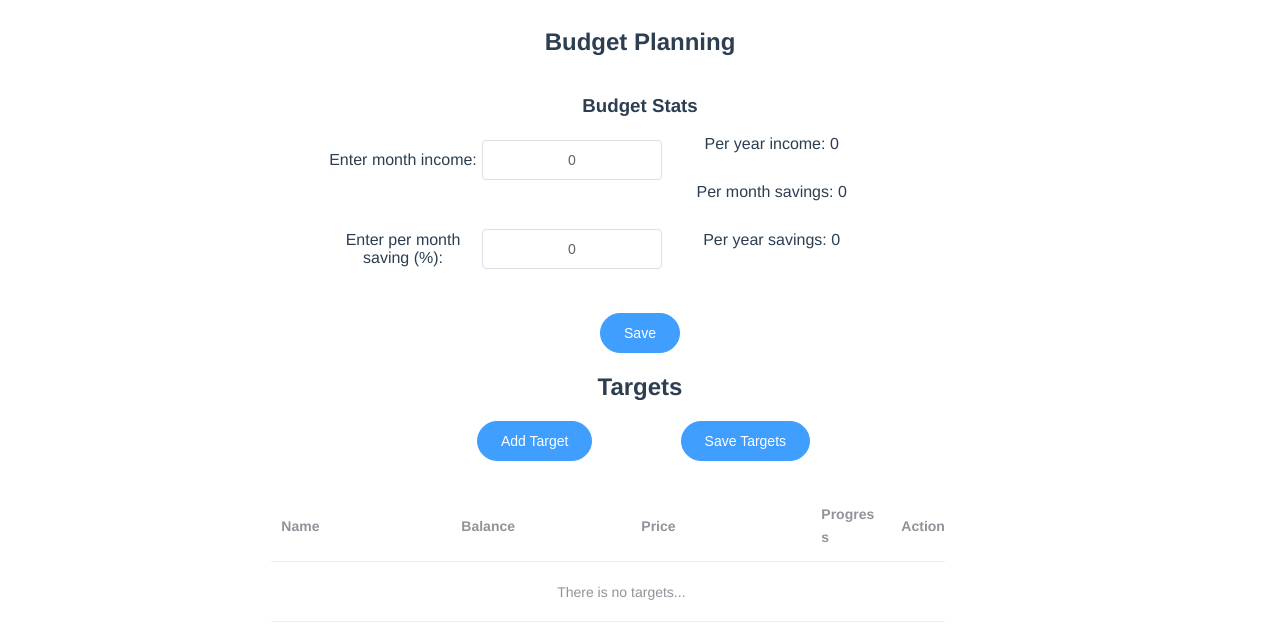
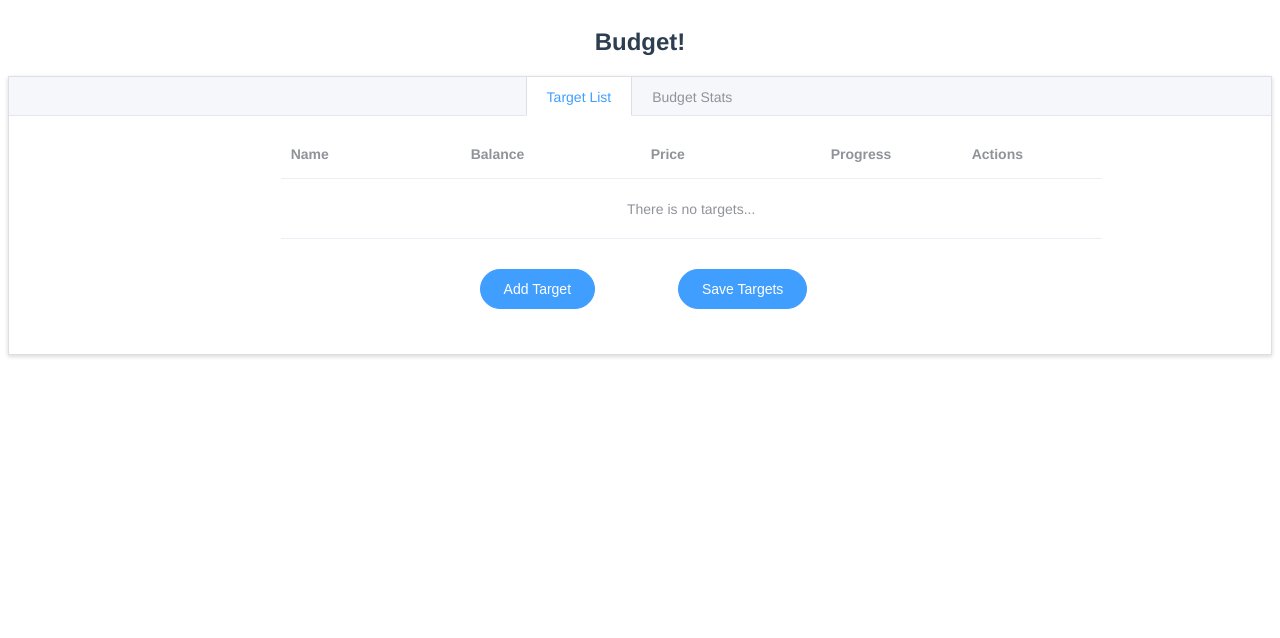
Before and after one commit to dimagreat/vue-finance, a Vue app: page / in a window 1280 px wide. Shown: the top 638 px of the page. Built offline with nearby package versions, Linux system fonts and the light colour scheme.

Commit message:
Changed to tabs view

```diff
--- a/src/components/target/TargetTable.vue
+++ b/src/components/target/TargetTable.vue
@@ -2,8 +2,7 @@
   <el-table
     :data="targets"
     :empty-text="tableOptions.emptyMessage"
-    :align="tableOptions.align"
-    style="width: 80%">
+    :align="tableOptions.align">
     <el-table-column
       label="Name"
       width="180">
--- a/src/views/Budget.vue
+++ b/src/views/Budget.vue
@@ -1,8 +1,14 @@
 <template>
   <el-container direction="vertical">
-    <h1>Budget Planning</h1>
-    <budget-stats></budget-stats>
-    <target-list></target-list>
+    <h1>Budget!</h1>
+    <el-tabs type="border-card">
+      <el-tab-pane label="Target List">
+        <target-list></target-list>
+      </el-tab-pane>
+      <el-tab-pane label="Budget Stats">
+        <budget-stats></budget-stats>
+      </el-tab-pane>
+    </el-tabs>
   </el-container>
 </template>
 
@@ -15,3 +21,9 @@ export default Vue.extend({
   components: { BudgetStats, TargetList }
 });
 </script>
+
+<style>
+.el-tabs__nav {
+  width: 100%;
+}
+</style>
--- a/src/views/BudgetStats.vue
+++ b/src/views/BudgetStats.vue
@@ -1,6 +1,5 @@
 <template>
   <div>
-    <h3>Budget Stats</h3>
     <el-row>
       <el-col :span="6" :offset="6">
         <el-row type="flex" align="middle">
@@ -79,11 +78,9 @@ export default Vue.extend({
   }
 });
 </script>
+
 <style>
 .el-row {
   margin-bottom: 30px;
 }
-.el-row:last-child {
-  margin-bottom: 0;
-}
 </style>
--- a/src/views/TargetList.vue
+++ b/src/views/TargetList.vue
@@ -1,17 +1,16 @@
 <template>
   <div>
-    <h2>Targets</h2>
+    <el-row>
+      <el-col :span="16" :offset="5">
+        <target-table :open-edit-dlg="onOpenEditTargetDlg" :open-balance-dlg="onOpenTargetBalanceDlg" :targets="targets"></target-table>
+      </el-col>
+    </el-row>
     <el-row>
       <el-col :span="4" :offset="8">
         <el-button type="primary" round @click="openCreateTargetDlg">Add Target</el-button>
       </el-col>
       <el-col :span="4">
         <el-button type="primary" round @click="saveTargets">Save Targets</el-button>
-      </el-col>
-    </el-row>
-    <el-row>
-      <el-col :span="16" :offset="5">
-        <target-table :open-edit-dlg="onOpenEditTargetDlg" :open-balance-dlg="onOpenTargetBalanceDlg" :targets="targets"></target-table>
       </el-col>
     </el-row>
     <update-target-balance-dlg :current-target="currentTarget" :is-open="isUpdateBalanceDlgOpen" :on-close="closeTargetBalanceDlg" :on-update="updateBalance"></update-target-balance-dlg>
```
